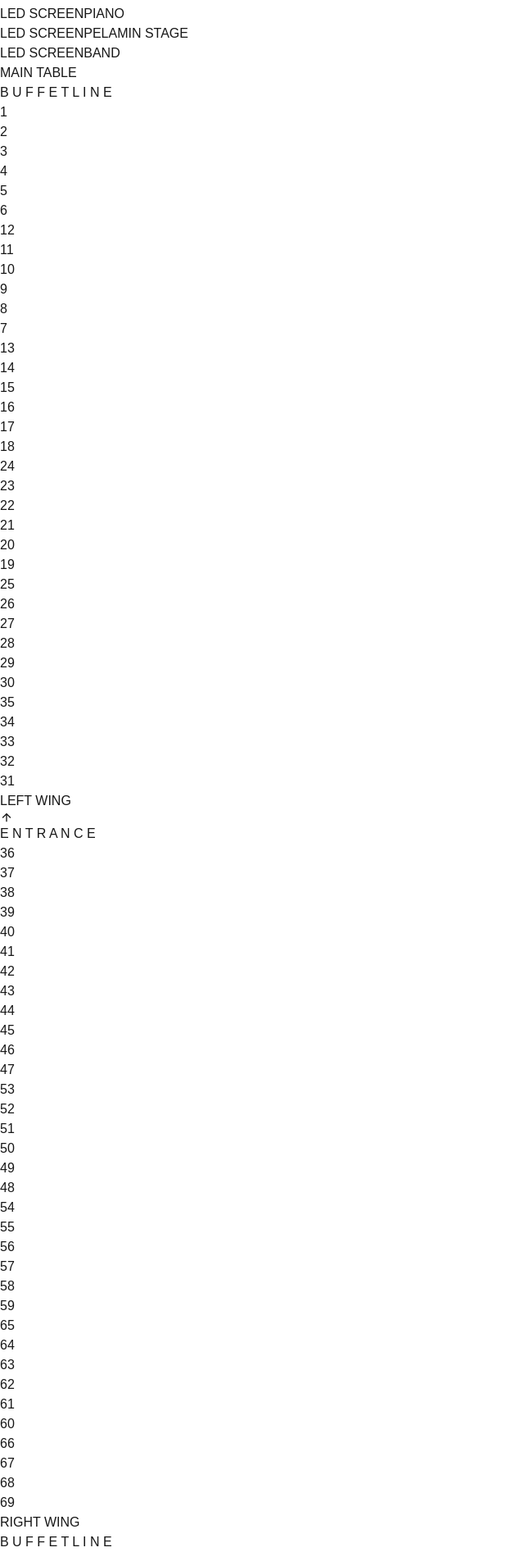
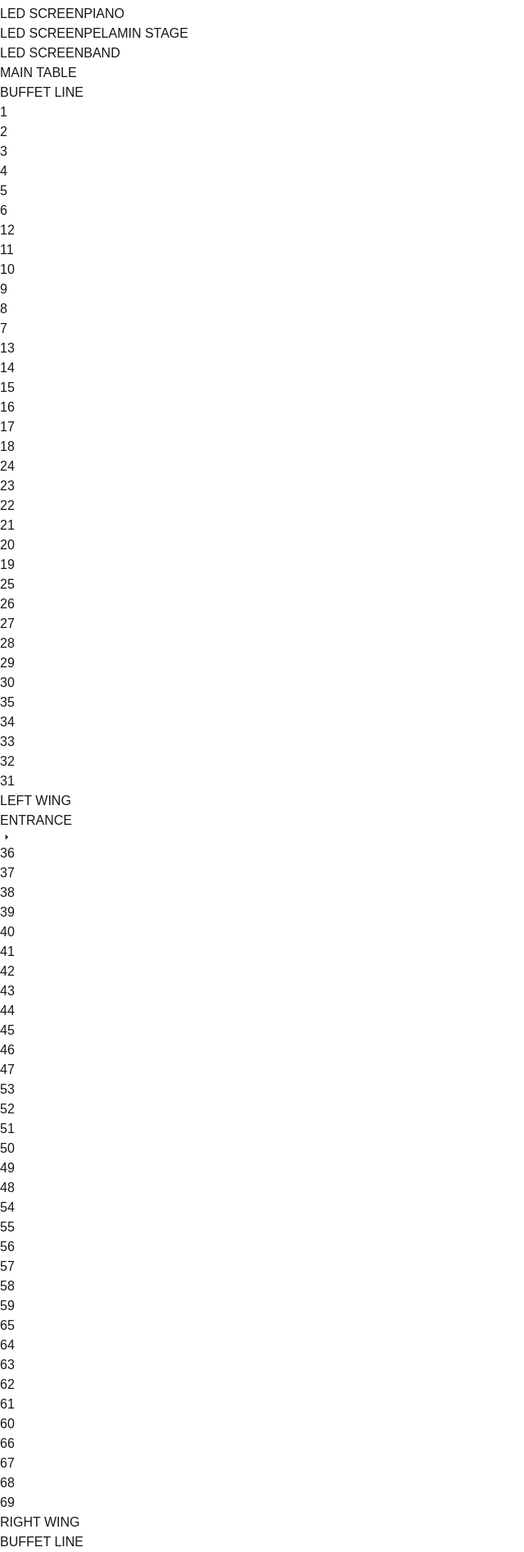
Before and after one commit to jangbersahaja/anwarxputeri, a Next.js app: page /0 in a window 1280 px wide. Shown: the part 806-2699 px from the top of the page at 82% size, without its empty margins (0-640 px from the left). Built offline with nearby package versions, Linux system fonts and the light colour scheme.

Commit message:
fixed & messed up with wsap link

```diff
--- a/public/guest.ts
+++ b/public/guest.ts
@@ -487,7 +487,12 @@ export const guestlist = [
   { id: "13F", name: "Spouse", phone: "0126226434", table: "13" },
   { id: "13G", name: "Tengku Muhd Solihhe", phone: "0182526969", table: "13" },
   { id: "13H", name: "Spouse", phone: "0182526969", table: "13" },
-  { id: "13I", name: "Amir Hamzah & isteri", phone: "0123351122", table: "13" },
+  {
+    id: "13I",
+    name: "Amir Hamzah And isteri",
+    phone: "0123351122",
+    table: "13",
+  },
   { id: "13J", name: "Spouse", phone: "0123351122", table: "13" },
   { id: "13K", name: "", phone: "", table: "13" },
   { id: "2A", name: "Ezanee Zakaria ", phone: "0199807938", table: "2" },
@@ -645,7 +650,7 @@ export const guestlist = [
   { id: "9G", name: "Fareesh bin fizree", phone: "0173231676", table: "9" },
   {
     id: "9H",
-    name: "dania bt jamaludin & Zayn Farhan Nubli",
+    name: "dania bt jamaludin And Zayn Farhan Nubli",
     phone: "0173231676",
     table: "9",
   },
@@ -756,61 +761,61 @@ export const guestlist = [
   { id: "25K", name: "", phone: "", table: "25" },
   {
     id: "44A",
-    name: "Family Pak Jaafar & Mak Lela",
+    name: "Family Pak Jaafar And Mak Lela",
     phone: "0126093874",
     table: "44",
   },
   {
     id: "44B",
-    name: "Family Pak Jaafar & Mak Lela",
+    name: "Family Pak Jaafar And Mak Lela",
     phone: "0126093874",
     table: "44",
   },
   {
     id: "44C",
-    name: "Family Pak Jaafar & Mak Lela",
+    name: "Family Pak Jaafar And Mak Lela",
     phone: "0126093874",
     table: "44",
   },
   {
     id: "44D",
-    name: "Family Pak Jaafar & Mak Lela",
+    name: "Family Pak Jaafar And Mak Lela",
     phone: "0126093874",
     table: "44",
   },
   {
     id: "44E",
-    name: "Family Pak Jaafar & Mak Lela",
+    name: "Family Pak Jaafar And Mak Lela",
     phone: "0126093874",
     table: "44",
   },
   {
     id: "44F",
-    name: "Family Mohamad Dzin & Hazalaili",
+    name: "Family Mohamad Dzin And Hazalaili",
     phone: "0176537277 ",
     table: "44",
   },
   {
     id: "44G",
-    name: "Family Mohamad Dzin & Hazalaili",
+    name: "Family Mohamad Dzin And Hazalaili",
     phone: "0176537277 ",
     table: "44",
   },
   {
     id: "44H",
-    name: "Family Mohamad Dzin & Hazalaili",
+    name: "Family Mohamad Dzin And Hazalaili",
     phone: "0176537277 ",
     table: "44",
   },
   {
     id: "44I",
-    name: "Family Mohamad Dzin & Hazalaili",
+    name: "Family Mohamad Dzin And Hazalaili",
     phone: "0176537277 ",
     table: "44",
   },
   {
     id: "44J",
-    name: "Family Mohamad Dzin & Hazalaili",
+    name: "Family Mohamad Dzin And Hazalaili",
     phone: "0176537277 ",
     table: "44",
   },
--- a/src/app/[id]/page.tsx
+++ b/src/app/[id]/page.tsx
@@ -1,7 +1,7 @@
 import Image from "next/image";
 import Link from "next/link";
 import { IoArrowDown, IoArrowUp } from "react-icons/io5";
-import { MdArrowUpward } from "react-icons/md";
+import { MdArrowRight } from "react-icons/md";
 import { guestlist } from "../../../public/guest";
 import Countdown from "../components/Countdown";
 
@@ -271,9 +271,9 @@ const WingTables = ({ table_no }: { table_no?: string }) => {
       </div>
 
       <div className="flex w-full gap-3 h-full">
-        <div className="flex h-fit w-4 px-1 items-center justify-center bg-pink-300 border-black border">
-          <p className="text-center font-bold text-[10px]">
-            B U F F E T L I N E
+        <div className="flex w-4 h-28 px-1 items-center justify-center bg-pink-300 border-black border">
+          <p className="text-center font-bold text-[10px] -rotate-90 whitespace-nowrap">
+            BUFFET LINE
           </p>
         </div>
 
@@ -291,10 +291,11 @@ const WingTables = ({ table_no }: { table_no?: string }) => {
 
         {/* Entrance */}
         <div className="flex items-end ">
-          <div className="flex h-fit w-4 -mb-8 px-1 items-center justify-center bg-yellow-300 border-black border">
-            <p className="text-center font-bold text-[10px] ">
-              <MdArrowUpward className="text-sm" /> E N T R A N C E
-            </p>
+          <div className="flex w-4 h-32 px-1 items-center justify-center bg-yellow-300 border-black border">
+            <span className="text-center font-bold text-[10px] -rotate-90 whitespace-nowrap">
+              ENTRANCE
+            </span>
+            <MdArrowRight className="text-sm" />
           </div>
         </div>
 
@@ -307,9 +308,9 @@ const WingTables = ({ table_no }: { table_no?: string }) => {
             <p className="text-center font-bold text-[10px]">RIGHT WING</p>
           </div>
         </div>
-        <div className="flex h-fit w-4 px-1 items-center justify-center bg-pink-300 border-black border">
-          <p className="text-center font-bold text-[10px]">
-            B U F F E T L I N E
+        <div className="flex w-4 h-28 px-1 items-center justify-center bg-pink-300 border-black border">
+          <p className="text-center font-bold text-[10px] -rotate-90 whitespace-nowrap">
+            BUFFET LINE
           </p>
         </div>
       </div>
```
